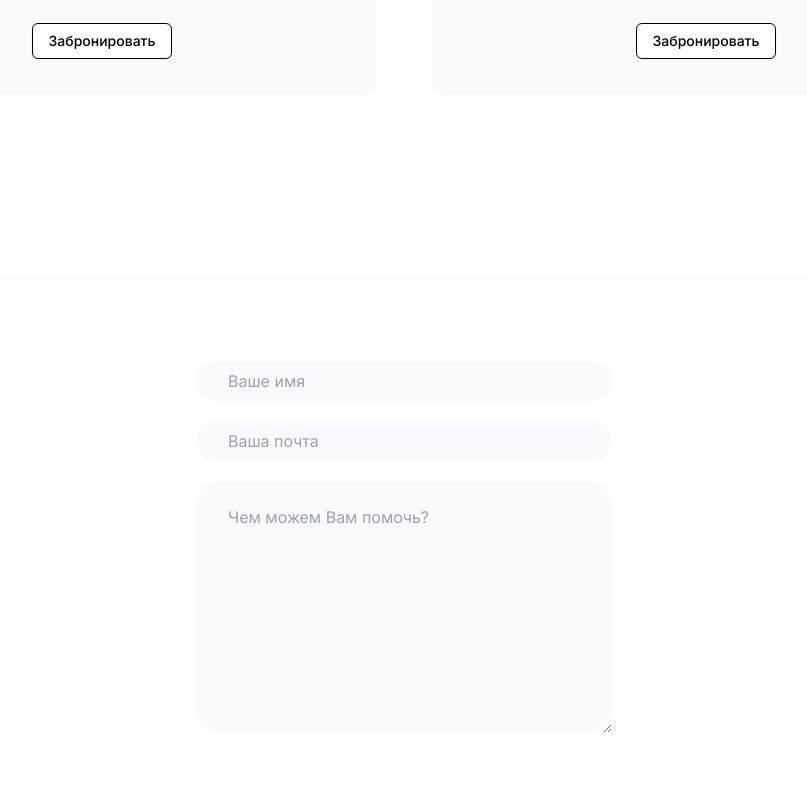
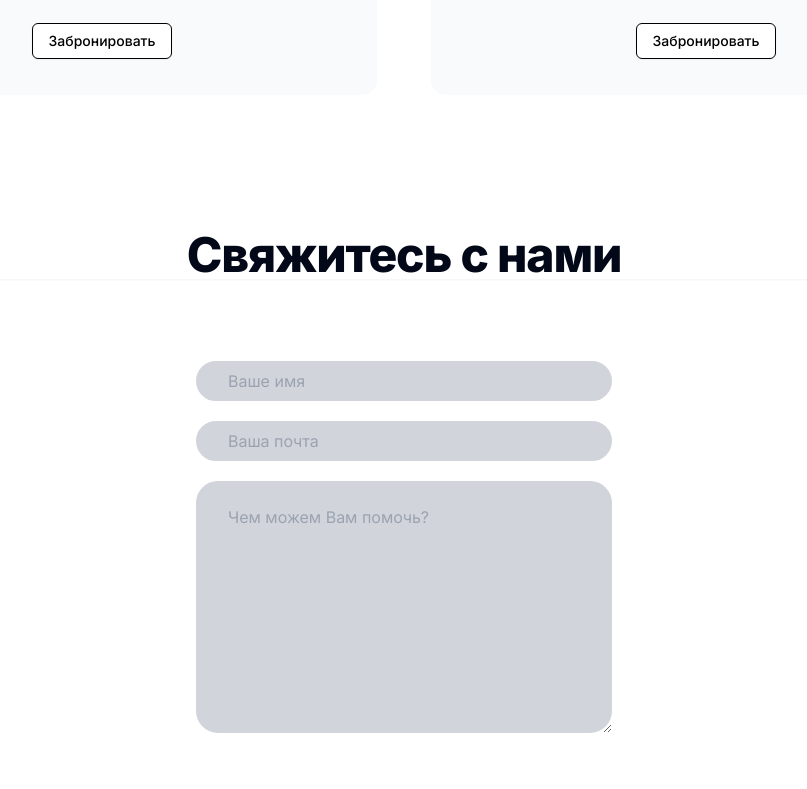
Before and after one commit to 2mpain/hotelsevas, a React (Vite) app: page / in a window 1280 px wide. Shown: the part 3840-4629 px from the top of the page, without its empty margins (236-1043 px from the left). Built offline with nearby package versions, Linux system fonts and the light colour scheme; a web font is replaced by a local one.

Commit message:
feat: light theme text colors

```diff
--- a/src/components/ContactUs/contactus.tsx
+++ b/src/components/ContactUs/contactus.tsx
@@ -4,7 +4,7 @@ import { Button } from "../readyToUse/button";
 
 const ContactUs: React.FC = () => {
   return (
-    <div className="bg-transparent text-white flex flex-col justify-center py-10 w-screen min-h-screen">
+    <div className="dark:bg-transparent light:text-black dark:text-white flex flex-col justify-center py-10 w-screen min-h-screen">
       <Header title="Свяжитесь с нами" id="contactus" />
       <div className=" flex flex-col justify-center items-center">
         <form className="flex flex-col gap-4 mt-16 px-10 lg:mt-20 min-w-full lg:min-w-[500px]">
@@ -15,7 +15,7 @@ const ContactUs: React.FC = () => {
             maxLength={128}
             type="text"
             placeholder="Ваше имя"
-            className="bg-gray-50 text-gray-900 outline-none border-2 border-white rounded-3xl px-8 py-2"
+            className="bg-gray-300 text-gray-900 outline-none border-2 border-white rounded-3xl px-8 py-2"
           />
           <input
             id="email"
@@ -24,7 +24,7 @@ const ContactUs: React.FC = () => {
             required
             maxLength={128}
             placeholder="Ваша почта"
-            className="bg-gray-50 text-gray-900 outline-none border-2 border-white rounded-3xl px-8 py-2"
+            className="bg-gray-300 text-gray-900 outline-none border-2 border-white rounded-3xl px-8 py-2"
           />
           <textarea
             id="message"
@@ -32,7 +32,7 @@ const ContactUs: React.FC = () => {
             required
             maxLength={12334234}
             placeholder="Чем можем Вам помочь?"
-            className="bg-gray-50 text-gray-900 outline-none border-2 border-white rounded-3xl px-8 py-6 min-h-[16em]"
+            className="bg-gray-300 text-gray-900 outline-none border-2 border-white rounded-3xl px-8 py-6 min-h-[16em]"
           />
           <div className="text-center mt-10">
             <Button
```
